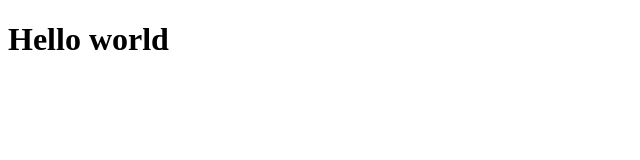
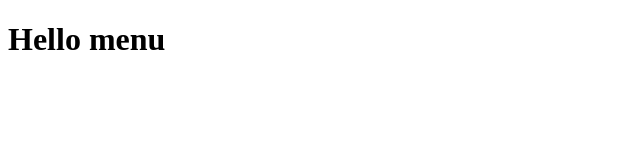
Before and after one commit to Abdumalik995/git-demo, a plain HTML site: page 01.project/index.html in a window 1280 px wide. Shown: the full height of the page, 0-640 px from the left. Drawn offline with Linux system fonts and the light colour scheme.

Commit message:
ikkinchi

```diff
--- a/01.project/index.html
+++ b/01.project/index.html
@@ -5,6 +5,10 @@
 </head>
 <body>
 
-	<h1>Hello world</h1>
+	<h1>Hello menu</h1>
+
+	<footer>
+
+	</footer>
 </body>
 </html>
```
